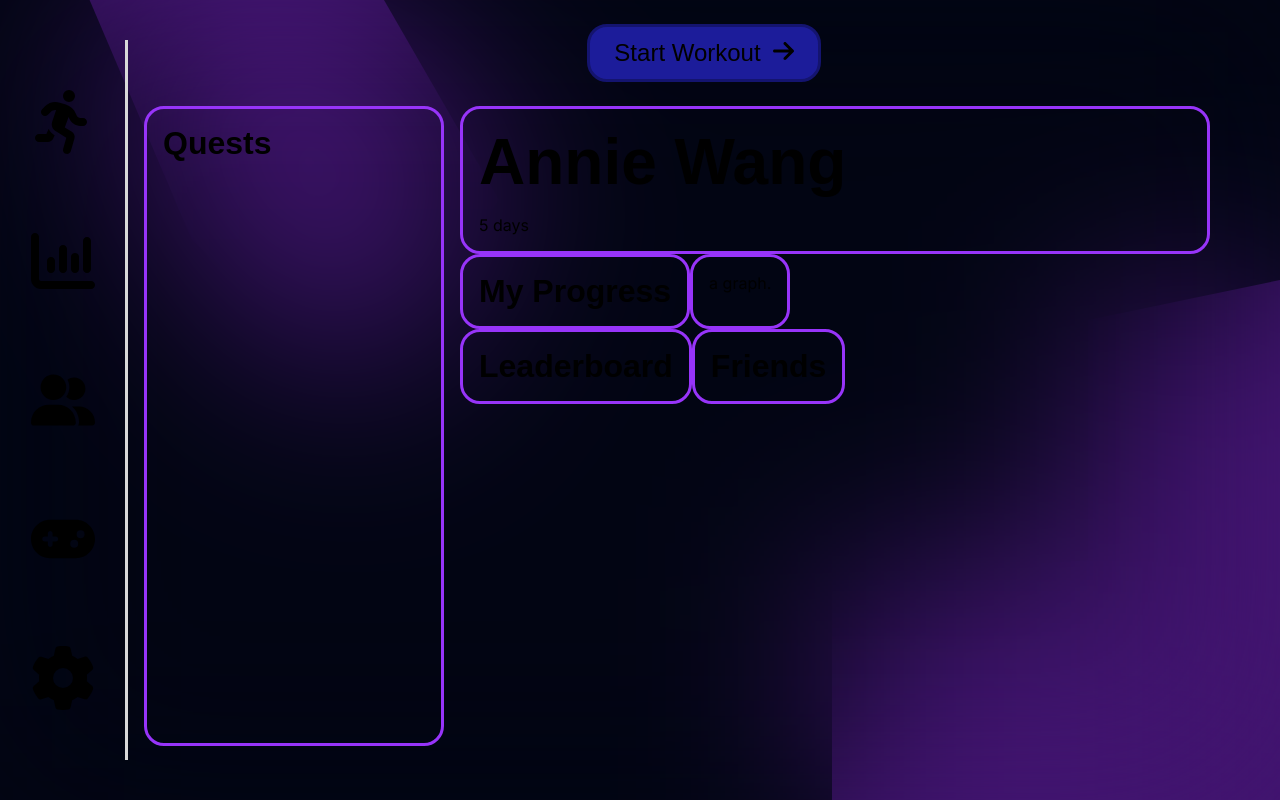
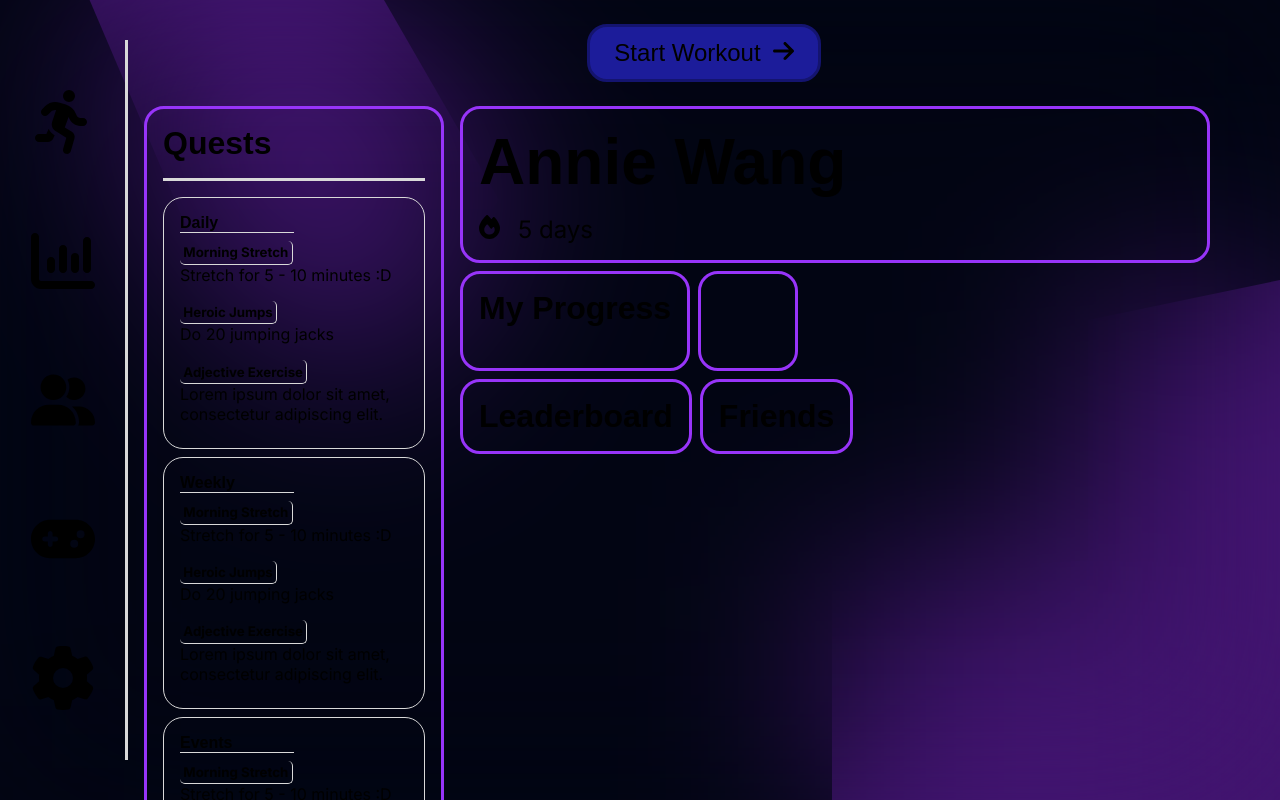
Before and after one commit to IdkwhatImD0ing/SoloLeveling, a Next.js app in the folder client/: page /dashboard in a window 1280 px wide. Built offline with nearby package versions, Linux system fonts and the light colour scheme; a web font is replaced by a local one.

Commit message:
turned quests into a component + ui updates

```diff
--- a/client/app/dashboard/page.js
+++ b/client/app/dashboard/page.js
@@ -5,7 +5,8 @@ import styles1 from "./styles.scss";
 import Image from "next/image";
 import Link from 'next/link';
 import { FontAwesomeIcon } from "@fortawesome/react-fontawesome";
-import { faPersonRunning, faChartColumn, faUserGroup, faGamepad, faGear, faArrowRight } from "@fortawesome/free-solid-svg-icons";
+import { faPersonRunning, faChartColumn, faUserGroup, faGamepad, faGear, faArrowRight, faFire } from "@fortawesome/free-solid-svg-icons";
+import Quest from '../quest/page';
 
 export default function Dashboard() {
     return (
@@ -30,20 +31,21 @@ export default function Dashboard() {
                             </Link>
                     </div>
                     <div className='panels'>
-                        <div className='quests'>
-                            <h3>Quests</h3>
-                        </div>
+                        <Quest></Quest>
                         <div className='col2'>
                             <div className='profile'>
                                 <h2 className='username'>Annie Wang</h2>
-                                <p>5 days</p>
+                                <span>
+                                    <FontAwesomeIcon icon={faFire} />
+                                    <p>5 days</p>
+                                </span>
                             </div>
                             <div className='row2'>
                                 <div className='stats1'>
                                     <h3>My Progress</h3>
                                 </div>
                                 <div className='stats2'>
-                                    a graph.
+                                    <canvas id="acquisitions"></canvas>
                                 </div>
                             </div>
                             <div className='row3'>
@@ -59,6 +61,7 @@ export default function Dashboard() {
                     </div>
                 </div>
             </div>
+            <script type="module" src="acquisitions.js"></script>
         </div>
     );
 }
--- a/client/app/dashboard/styles.scss
+++ b/client/app/dashboard/styles.scss
@@ -91,50 +91,54 @@
                 height: auto;
                 gap: 1em;
                 margin: 0 1em;
+                overflow-y: scroll;
+                scrollbar-color: var(--light-purple) var(--dark-blue);
+                scrollbar-width: thin;
 
                 @mixin purple-box {
                     border-radius: 20px;
                     border: 3px solid var(--light-purple);
                     display: flex;
-                    gap: 1em;
                     padding: 1em;
                     // &:hover: box-shadow: ;
                 }
 
-                .quests {
-                    display: flex;
-                    height: 700px;
-                    max-height: 80vh;
-                    width: 300px;
-                    flex-direction: column;
-                    // flex-grow: 1;
-                    @include purple-box;
-                }
 
                 .col2 {
                     display: flex;
                     flex-direction: column;
                     flex-basis: 750px;
                     flex-grow: 1;
+                    gap: .5em;
 
                     .profile {
                         width: 750px;
                         @include purple-box;
                         flex-direction: column;
+                        gap: 1em;
+                        span {
+                            display: flex;
+                            gap: .75em;
+                            font-size: 1.5em;
+                        }
                     }
                     .row2 {
                         display: flex;
                         flex-direction: row;
+                        gap: .5em;
                         .stats1 {
                             @include purple-box;
                         }
                         .stats2 {
                             @include purple-box;
+                            width: 100px;
+                            height: 100px;
                         }
                     }
                     .row3 {
                         display: flex;
                         flex-direction: row;
+                        gap: .5em;
                         .leaderboard {
                             @include purple-box;
                         }
@@ -149,15 +153,6 @@
         h3, h2, p {
             width: max-content;
         }
-        h2, h3 {
-            font-family: var(--turret);
-        }
-        h2 {
-            font-size: 4em;
-        }
-        h3 {
-            font-size: 2em;
-        }
     }
 
 }
--- a/client/app/globals.scss
+++ b/client/app/globals.scss
@@ -110,6 +110,19 @@ a {
   text-decoration: none;
 }
 
+h2, h3, h4 {
+  font-family: var(--turret);
+}
+h2 {
+  font-size: 4em;
+}
+h3 {
+  font-size: 2em;
+}
+h4 {
+  font-size: 1em;
+}
+
 @media (prefers-color-scheme: dark) {
   html {
     color-scheme: dark;
--- /dev/null
+++ b/client/app/quest/page.js
@@ -0,0 +1,65 @@
+import React from "react";
+import styles from "../globals.scss";
+import styles1 from "./quests.scss";
+
+const Quests = () => {
+    return (
+        <div className="quests">
+            <h3>Quests</h3>
+            <div className="divider"></div>
+            <div className="sections">
+                <div className="dailies">
+                    <h4>Daily</h4>
+                    <div className="divider1"></div>
+                    <div className="quest">
+                        <h5 className="quest-title">Morning Stretch</h5>
+                        <p className="quest-desc">Stretch for 5 - 10 minutes :D</p>
+                    </div>
+                    <div className="quest">
+                        <h5 className="quest-title">Heroic Jumps</h5>
+                        <p className="quest-desc">Do 20 jumping jacks</p>
+                    </div>
+                    <div className="quest">
+                        <h5 className="quest-title">Adjective Exercise</h5>
+                        <p className="quest-desc">Lorem ipsum dolor sit amet, consectetur adipiscing elit.</p>
+                    </div>
+                </div>
+                <div className="weeklies">
+                    <h4>Weekly</h4>
+                    <div className="divider1"></div>
+                    <div className="quest">
+                        <h5 className="quest-title">Morning Stretch</h5>
+                        <p className="quest-desc">Stretch for 5 - 10 minutes :D</p>
+                    </div>
+                    <div className="quest">
+                        <h5 className="quest-title">Heroic Jumps</h5>
+                        <p className="quest-desc">Do 20 jumping jacks</p>
+                    </div>
+                    <div className="quest">
+                        <h5 className="quest-title">Adjective Exercise</h5>
+                        <p className="quest-desc">Lorem ipsum dolor sit amet, consectetur adipiscing elit.</p>
+                    </div>
+                </div>
+                <div className="events">
+                    <h4>Events</h4>
+                    <div className="divider1"></div>
+                    <div className="quest">
+                        <h5 className="quest-title">Morning Stretch</h5>
+                        <p className="quest-desc">Stretch for 5 - 10 minutes :D</p>
+                    </div>
+                    <div className="quest">
+                        <h5 className="quest-title">Heroic Jumps</h5>
+                        <p className="quest-desc">Do 20 jumping jacks</p>
+                    </div>
+                    <div className="quest">
+                        <h5 className="quest-title">Adjective Exercise</h5>
+                        <p className="quest-desc">Lorem ipsum dolor sit amet, consectetur adipiscing elit.</p>
+                    </div>
+                </div>
+            </div>
+
+        </div>
+    );
+};
+
+export default Quests;
--- /dev/null
+++ b/client/app/quest/quests.scss
@@ -0,0 +1,67 @@
+.quests {
+    border-radius: 20px;
+    border: 3px solid var(--light-purple);
+    display: flex;
+    padding: 1em;
+    display: flex;
+    // height: 700px;
+    // max-height: 80vh;
+    width: 300px;
+    flex-direction: column;
+    .divider {
+        width: 100%;
+        background-color: var(--grey);
+        height: 3px;
+        margin: 1em 0em;
+    }
+
+    @mixin white-box {
+        border-radius: 20px;
+        border: 1px solid var(--grey);
+        display: flex;
+        flex-direction: column;
+        padding: 1em;
+        // &:hover: box-shadow: ;
+    }
+
+    .sections{
+        display: flex;
+        flex-direction: column;
+        gap: .5em;
+        .dailies {
+            @include white-box;
+        }
+
+        .weeklies {
+            @include white-box;
+        }
+
+        .events {
+            @include white-box;
+        }
+        .divider1 {
+            width: calc(50%);
+            background-color: var(--grey);
+            height: 1px;
+        }
+        .quest {
+            margin: 0.5em 0;
+        }
+        .quest-title {
+            border-bottom: 1px solid var(--grey);
+            border-right: 1px solid var(--grey);
+            width: max-content;
+            padding: 0.25em;
+            border-radius: 5px;
+        }
+        .quest-desc {
+            max-width: 100%;
+        }
+    }
+
+
+    h3 {
+        text-align: center;
+    }
+
+}
```
Also changed, not shown: client/app/dashboard/acquisitions.js (added, +29 -0 lines).
